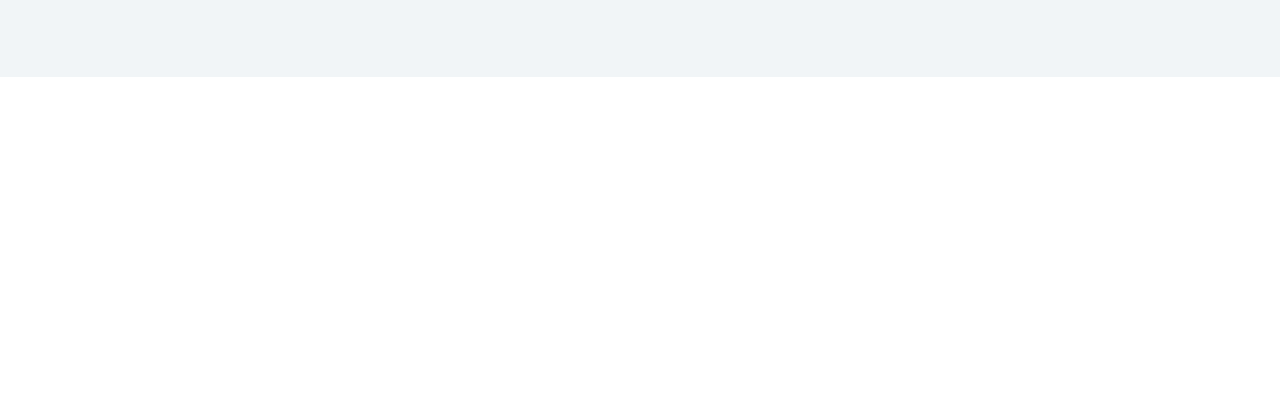
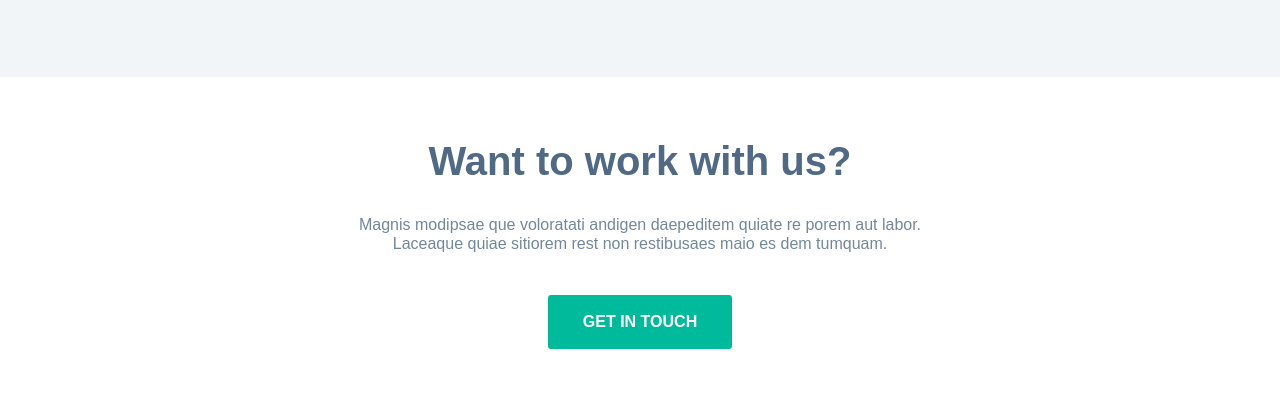
Before and after one commit to Dastan-aka/less24, a plain HTML site: page index.html in a window 1280 px wide. Shown: the part 1020-1429 px from the top of the page. Before the commit the page ends 1097 px from the top, so only its background shows below. Drawn offline with nearby package versions, Linux system fonts and the light colour scheme.

Commit message:
adding section "tender"

```diff
--- a/index.html
+++ b/index.html
@@ -167,6 +167,12 @@
       </div>
     </section>
 
+    <section class="tender">
+      <h1 class="tender-title">Want to work with us?</h1>
+      <p class="tender-text">Magnis modipsae que voloratati andigen daepeditem quiate re porem aut labor. Laceaque quiae sitiorem rest non restibusaes maio es dem tumquam.</p>
+      <button class=" btn tender-btn">get in touch</button>
+    </section>
+
   <script src="./node_modules/jquery/dist/jquery.min.js"></script>
   <script src="./node_modules/bootstrap/dist/js/bootstrap.bundle.js"></script>
 
--- /dev/null
+++ b/sass/common/_tender.sass
@@ -0,0 +1,20 @@
+.tender
+    padding: rem(60px) 0
+    text-align: center
+    &-title
+        color: #506a85
+        margin-bottom: rem(30px)
+    &-text
+        max-width: rem(575px)
+        color: #73879c
+        text-align: center
+        margin: auto
+    &-btn
+        margin-top: rem(42px)
+        color: white
+        border: none
+        background: #00bb9b
+        border-radius: 3px
+        padding: 15px 35px
+        text-transform: uppercase
+        font-weight: 700
--- a/sass/main.sass
+++ b/sass/main.sass
@@ -10,3 +10,4 @@
 @import 'common/slider'
 @import 'common/advantages'
 @import 'common/works'
+@import 'common/tender'
```
Also changed, not shown: css/main.css.
